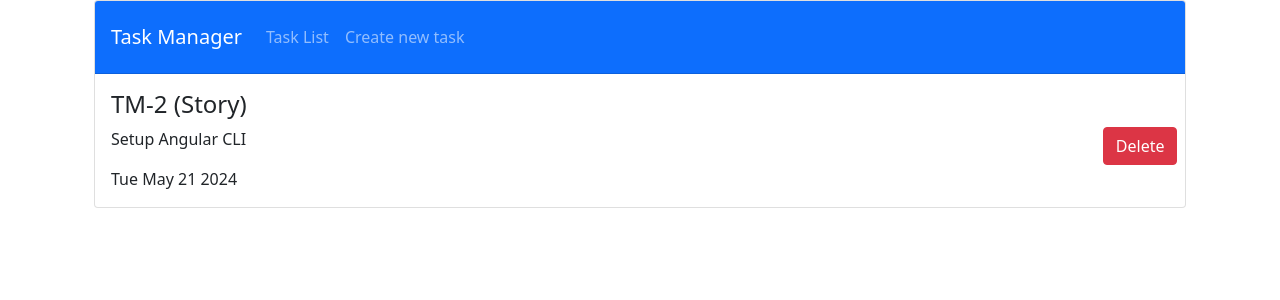
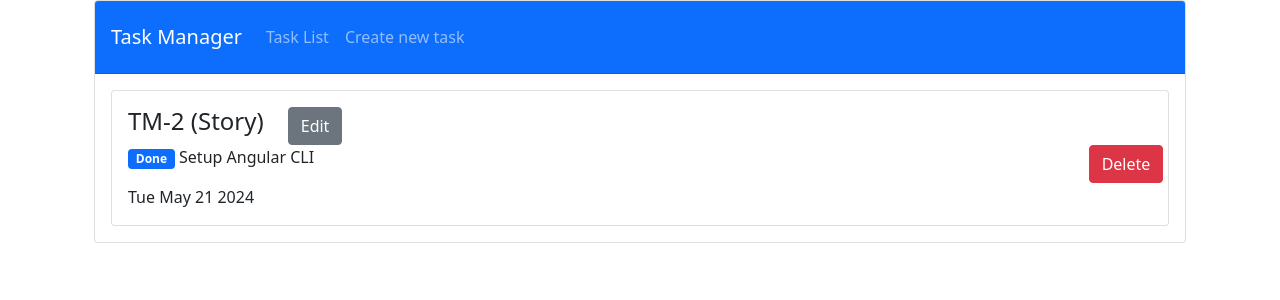
Before and after one commit to TomsBemis/task-manager-frontend, an Angular app: page /tasks/1 in a window 1280 px wide. Shown: the top 300 px of the page. Built offline with nearby package versions, Linux system fonts and the light colour scheme.

Commit message:
TM-14 Task can be updated from the task details component

```diff
--- a/src/app/tasks/create-task/create-task.component.ts
+++ b/src/app/tasks/create-task/create-task.component.ts
@@ -34,7 +34,6 @@ export class CreateTaskComponent {
   constructor(private taskService: TaskService, private router: Router) {}
 
   onSubmit () {
-
     // Get filled out form data using form group
     this.taskService.addTask({
       id: 0,
--- a/src/app/tasks/task-details/task-details.component.html
+++ b/src/app/tasks/task-details/task-details.component.html
@@ -1,22 +1,92 @@
 <div class="col">
+    <form [formGroup]="editTaskForm!" (ngSubmit)="onSubmit()">
+        <div class="card card-body">
             <div class="row">
                 <div class="col-3">
-            <h4 class="list-group-item-heading">{{ task?.title }} ({{task?.type?.displayName}}) </h4>
+                    <div class="row">
+                        <div class="col">
+                            <h4 class="list-group-item-heading text-nowrap">{{ task.title }} ({{task.type?.displayName}})</h4>
+                        </div>
+                        <div class="col">
+                            @if (editMode != true) {
+                                <button class="btn btn-secondary" (click)="onEdit()">Edit</button>
+                            }
+                            @else {
+                                <input class="form-control" [disabled]="!editTaskForm.valid" class="btn btn-primary" type="submit" value="Save">
+                            }
+                        </div>
+                    </div>
                 </div>
                 <div class="col-11">
-            <p class="list-group-item-text">{{ task?.description }}</p>
+                    <p class="list-group-item-text"><span class="badge bg-primary">{{task.status?.displayName}}</span> {{ task.description }}</p>
                 </div>
-        <div class="col-1">
                 <div class="col-1">
                     <button class="btn btn-danger"
                     (click)="this.task !== null && this.task.id !== null ? onDeleted(this.task.id) : true">
                     Delete</button>
             </div>
-        </div>
-    </div>
             <div class="row d-flex flex-row-reverse">
                 <div class="col">
-            <span>{{ task?.createdOn?.toDateString() }}</span>
+                    <span>{{ task.createdOn.toDateString() }}</span>
                 </div>
             </div>
         </div>
+        @if (this.editMode == true) {
+            <div class="card card-body">
+                <div class="row">
+                    <div class="col-xs-6">
+                            <div class="form-group row">
+                                <label class="col-sm-2 col-form-label" for="title">Task title</label>
+                                <div class="col-sm-10">
+                                    <input class="form-control" type="text" id="title" name="title" formControlName="title">
+                                    @if (editTaskForm.get('title')?.errors) {
+                                        @if (editTaskForm.get('title')?.errors?.['required'] && editTaskForm.get('title')?.touched) {
+                                            <span class="pull-right help-block">Title is required</span>
+                                        }
+                                        @if (editTaskForm.get('title')?.errors?.['titleUnique']) {
+                                            <span class="pull-right help-block">Title already exists</span>
+                                        }
+                                    }
+                                </div>
+                            </div>
+                            <div class="form-group row">
+                                <label class="col-sm-2 col-form-label" for="description">Task description</label>
+                                <div class="col-sm-10">
+                                    <input class="form-control" type="text" id="description" name="description" formControlName="description">
+                                </div>
+                            </div>
+                            <div class="form-group row">
+                                <label class="col-sm-2 col-form-label" for="type">Task type</label>
+                                <div class="col-sm-10">
+                                    <select class="form-control form-select" name="type" id="type" formControlName="type">
+                                        @for (taskType of taskTypes; track taskType) {
+                                            <option
+                                            [value]="taskType.value">{{taskType.displayName}}</option>
+                                        }
+                                    </select>
+                                    @if (!editTaskForm.get('type')?.valid && editTaskForm.get('type')?.touched) {
+                                        <span class="pull-right help-block">Type is required</span>
+                                    }
+                                </div>
+                            </div>
+                            <div class="form-group row">
+                            <label class="col-sm-2 col-form-label" for="status">Task status</label>
+                            <div class="col-sm-10">
+                                <select class="form-control form-select" name="status" id="status" formControlName="status">
+                                    @for (taskStatus of taskStatuses; track taskStatus) {
+                                        <option
+                                        [value]="taskStatus.value">{{taskStatus.displayName}}</option>
+                                    }
+                                </select>
+                                @if (!editTaskForm.get('status')?.valid && editTaskForm.get('status')?.touched) {
+                                    <span class="pull-right help-block">Status is required</span>
+                                }
+                            </div>
+                            </div>
+                    </div>
+                </div>
+            </div>
+        }
+        </div>
+    </form>
+</div>
--- a/src/app/tasks/task-details/task-details.component.ts
+++ b/src/app/tasks/task-details/task-details.component.ts
@@ -1,28 +1,109 @@
-import { Component, EventEmitter, Input, OnInit, Output } from '@angular/core';
-import { Task, emptyTask } from '../task.model';
+import { Component, OnInit } from '@angular/core';
+import { Task, Option, emptyTask } from '../task.model';
 import { ActivatedRoute, Router } from '@angular/router';
 import { TaskService } from '../task.service';
+import { FormControl, FormGroup, ReactiveFormsModule, Validators } from '@angular/forms';
+import { KeyValuePipe } from '@angular/common';
 
 @Component({
   selector: 'app-task-details',
   standalone: true,
-  imports: [],
+  imports: [
+    ReactiveFormsModule,
+    KeyValuePipe
+  ],
   templateUrl: './task-details.component.html',
   styleUrl: './task-details.component.scss'
 })
 export class TaskDetailsComponent implements OnInit {
 
-  task: Task | null = null;
+  task: Task = emptyTask;
+  editMode: boolean = false;
+  taskTypes : Option[] = this.taskService.getTaskTypes();
+  taskStatuses : Option[] = this.taskService.getTaskStatuses();
+
+  editTaskForm: FormGroup = new FormGroup({
+    title: new FormControl(),
+    description: new FormControl(),
+    type: new FormControl(),
+    status: new FormControl()
+  });
 
   onDeleted(taskId: number) {
     this.taskService.deleteTask(taskId);
     this.router.navigate(['tasks']);
   }
 
+  onEdit() {
+    this.editMode = true;
+  }
+
+  onSubmit () {
+    // Get filled out form data using form group
+
+    this.task = this.taskService.updateTask(
+      this.task.id ?? 0,
+      {
+        id: 0,
+        title: this.editTaskForm.get('title')?.value,
+        description: this.editTaskForm.get('description')?.value,
+        type: this.taskTypes.find( taskType =>
+          taskType.value == this.editTaskForm.get('type')?.value
+        ) ?? null,
+        createdOn: new Date(),
+        status: this.taskStatuses.find(taskStatus =>
+          taskStatus.value == this.editTaskForm.get('status')?.value
+        ) ?? null,
+      }
+    );
+
+    this.router.navigate(['tasks']);
+  }
+
   constructor(private router: Router, private route: ActivatedRoute, private taskService: TaskService) {}
 
   ngOnInit(): void {
-    this.task = this.taskService.getTask(this.route.snapshot.params['id']);
+
+    this.task = this.taskService.getTask(this.route.snapshot.params['id']) ?? emptyTask;
+
+    this.editTaskForm = new FormGroup({
+      title: new FormControl(this.task?.title, [
+        Validators.required,
+        this.validateTitleUnique.bind(this)
+      ]), //Custom validator for unique title
+      description: new FormControl(this.task?.description),
+      type: new FormControl(this.task?.type?.value, Validators.required),
+      status: new FormControl(this.task?.status?.value, Validators.required)
+    });
+
+    console.log(this.editTaskForm);
+
   }
 
+  validateTitleUnique(control: FormControl): {[s: string]: boolean} | null {
+
+    // Remove the task being edited from the list of tasks
+    let otherTasks: Task[] = this.taskService.getTasks().tasks.slice();
+    let indexOfCurrentTask = 0;
+
+    if (this.task != null) {
+      indexOfCurrentTask = this.taskService.getTasks().tasks.indexOf(this.task);
+      if(indexOfCurrentTask != -1) {
+        otherTasks.splice(
+          this
+          .taskService
+          .getTasks()
+          .tasks
+          .indexOf(this.task), 1
+        );
+      }
+    }
+    if (otherTasks
+      .flatMap(
+        (task: { title: string; }) => {return task.title}
+      ).indexOf(control.value) !== -1) {
+        return {'titleUnique': true};
+    }
+    return null;
+  }
 }
--- a/src/app/tasks/task.service.ts
+++ b/src/app/tasks/task.service.ts
@@ -37,7 +37,7 @@ export class TaskService {
     }
 
     public getTasks() {
-        return this.taskList;
+        return {tasks: this.taskList.tasks.slice()};
     }
 
     public getTask(taskId: number): Task | null {
@@ -49,6 +49,19 @@ export class TaskService {
     public addTask(task: Task) {
         task.id = this.idGeneratorService.generateId();
         this.taskList?.tasks.push(task);
+    }
+
+    public updateTask(id: number, editedTask: Task) : Task{
+
+        // Find the edited task by id, remove it then push it back into the list
+
+        this.taskList.tasks.splice(
+            this.taskList.tasks
+            .findIndex(task => task.id === id ), 1);
+
+        this.taskList.tasks.push(editedTask);
+
+        return editedTask;
     }
 
     public deleteTask(taskId: number) {
```
Lines whose indentation alone changed are shown as unchanged.
